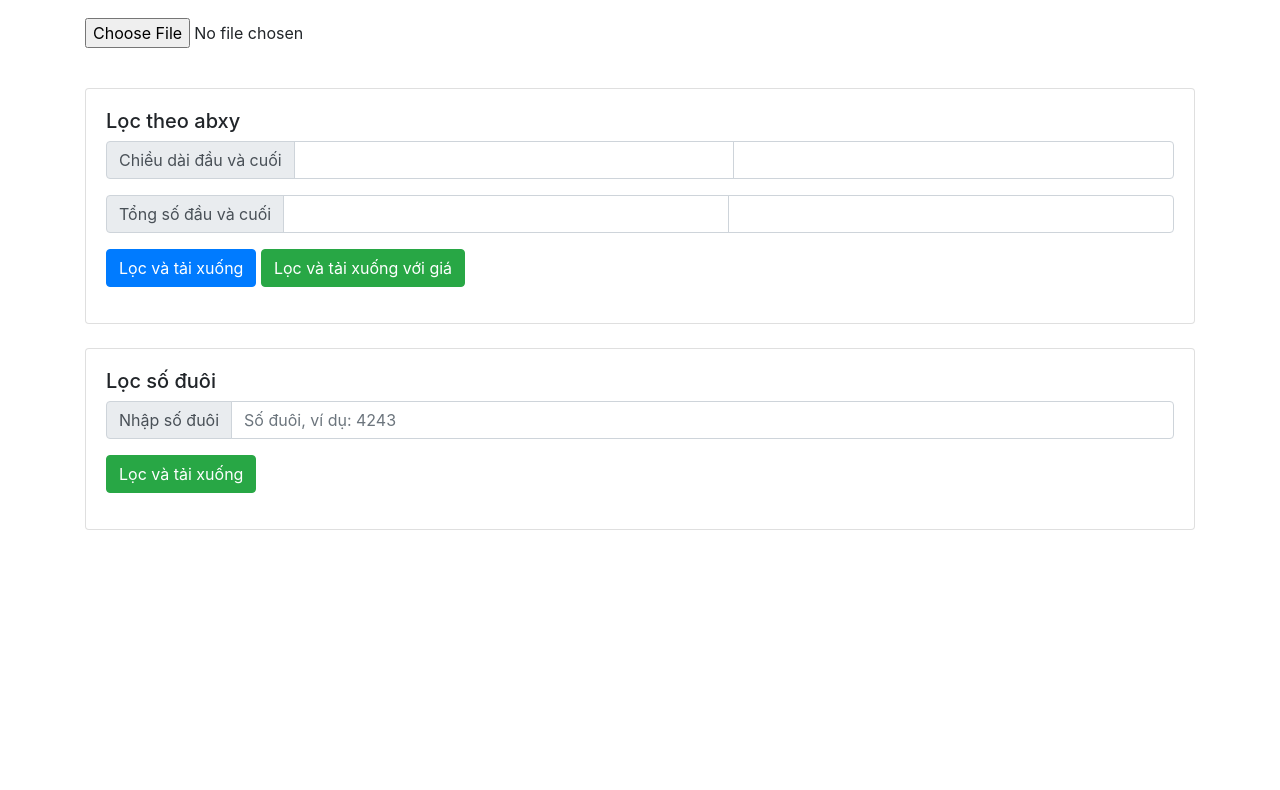
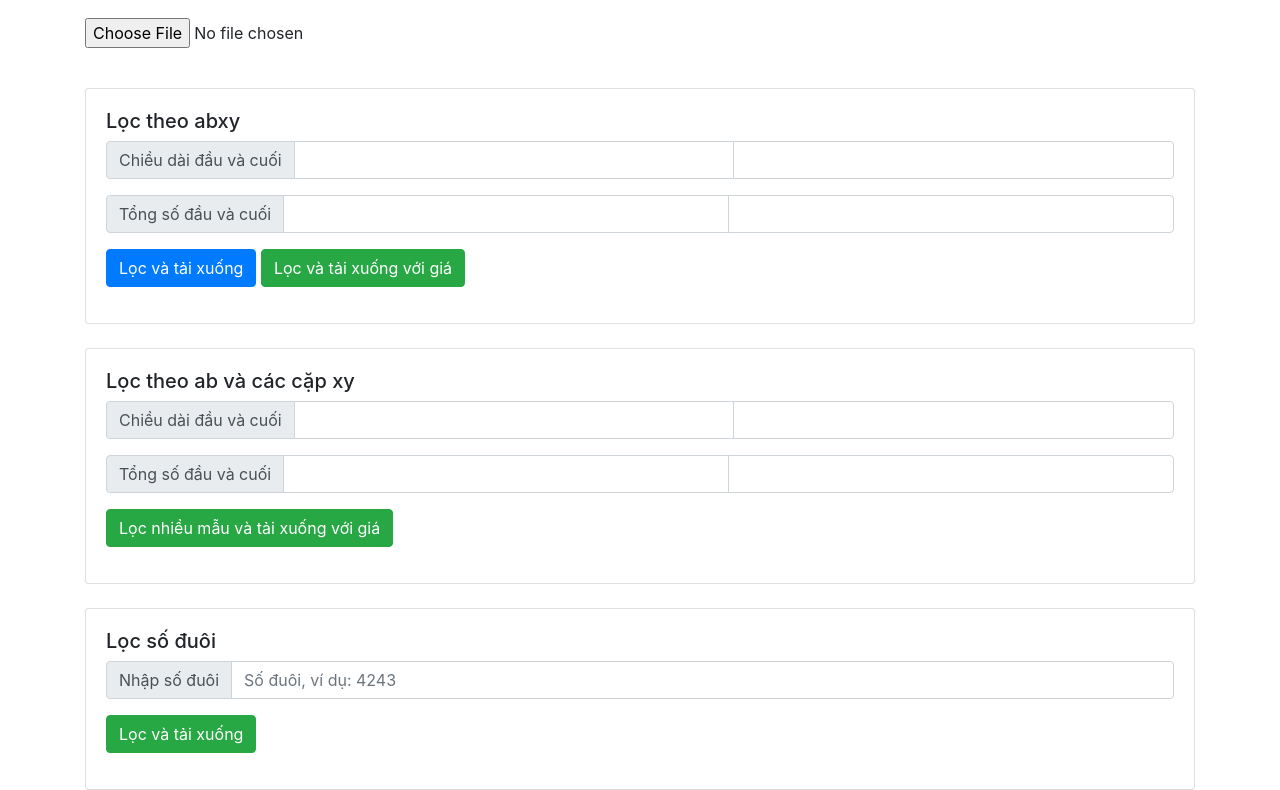
Before and after one commit to simsodeplhd/simsodeplhd, a plain HTML site: page index.html in a window 1280 px wide. Shown: the part 62-852 px from the top of the page. Before the commit the page ends 800 px from the top, so only its background shows below. Drawn offline with nearby package versions, Linux system fonts and the light colour scheme.

Commit message:
Multi filter

```diff
--- a/filter.js
+++ b/filter.js
@@ -13,9 +13,9 @@ function sumString(str) {
   return sum;
 }
 
-exportToCsv = function(typename, content, data) {
+exportToCsv = function (typename, content, data) {
   var CsvString = content;
-  data.forEach(function(ColItem, ColIndex) {
+  data.forEach(function (ColItem, ColIndex) {
     CsvString += ColItem + "\r\n";
   });
 
@@ -84,9 +84,9 @@ function lastFilter() {
 
 //filter with price
 
-exportToCsvObj = function(typename, content, data) {
+exportToCsvObj = function (typename, content, data) {
   var CsvString = content + "SIM, GIÁ\r\n";
-  data.forEach(function(ColItem, ColIndex) {
+  data.forEach(function (ColItem, ColIndex) {
     CsvString += ColItem.sim + " ," + ColItem.price + "\r\n";
   });
 
@@ -133,3 +133,43 @@ function abxyFilterObj() {
     result
   );
 }
+
+
+function abxyFilterObjArray() {
+  if (isNull()) return 0;
+  var a = document.querySelector("#a1").value;
+  var b = document.querySelector("#b1").value;
+  var x = document.querySelector("#xArray").value;
+  var y = document.querySelector("#yArray").value;
+
+  var xArray = x.split(",");
+  var yArray = y.split(",");
+
+  if (xArray.length != yArray.length) {
+    return alert("Vui lòng nhập chuỗi xy cùng số lượng");
+  }
+
+  var CsvString = "";
+
+  for (let index = 0; index < xArray.length; index++) {
+    let result = dataCHObj.filter(item => {
+      return (
+        sumString(item.sim.substr(0, a)) == xArray[index] &&
+        sumString(item.sim.substr(item.sim.length - b, item.sim.length - 1)) == yArray[index]
+      );
+    });
+
+    let content = "Các số đã được lọc với quy tắc " + a + " số đầu tổng bằng " + xArray[index] + " và " + b + " số cuổi tổng bằng " + yArray[index] + " \r\n";
+    CsvString += content + "SIM, GIÁ\r\n";
+    console.log(result);
+    result.forEach(function (ColItem, ColIndex) {
+      CsvString += ColItem.sim + " ," + ColItem.price + "\r\n";
+    });
+  }
+  CsvString = "data:text/csv," + encodeURIComponent(CsvString);
+  var x = document.createElement("A");
+  x.setAttribute("href", CsvString);
+  x.setAttribute("download", "Lọc tổng đầu cuối" + ".csv");
+  document.body.appendChild(x);
+  x.click();
+}
--- a/index.html
+++ b/index.html
@@ -198,6 +198,45 @@
       </div>
     </div>
 
+
+    <br/>
+    <div class="card">
+      <div class="card-body">
+        <h5>Lọc theo ab và các cặp xy</h5>
+
+        <form>
+          <div class="form-group">
+            <div class="input-group">
+              <div class="input-group-prepend">
+                <span class="input-group-text">Chiều dài đầu và cuối</span>
+              </div>
+              <input type="number" id="a1" class="form-control" />
+              <input type="number" id="b1" class="form-control" />
+            </div>
+          </div>
+
+          <div class="form-group">
+            <div class="input-group">
+              <div class="input-group-prepend">
+                <span class="input-group-text">Tổng số đầu và cuối</span>
+              </div>
+
+              <input type="text" id="xArray" class="form-control" />
+              <input type="text" id="yArray" class="form-control" />
+            </div>
+          </div>
+
+          <div class="form-group">
+            <button onclick="abxyFilterObjArray()" type="button" class="btn btn-success">
+              Lọc nhiều mẫu và tải xuống với giá
+            </button>
+          </div>
+        </form>
+      </div>
+    </div>
+
+
+
     <br />
     <div class="card">
       <div class="card-body">
```
Lines whose indentation alone changed are shown as unchanged.
